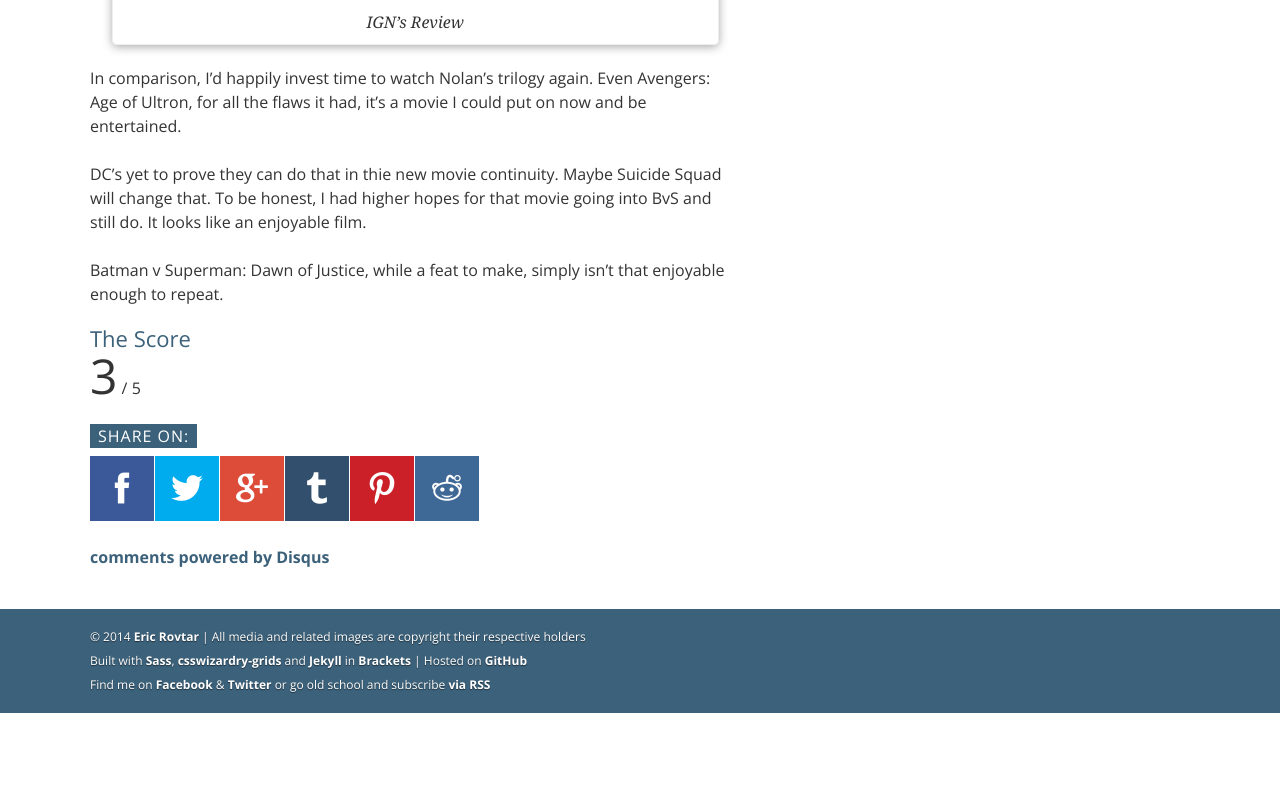
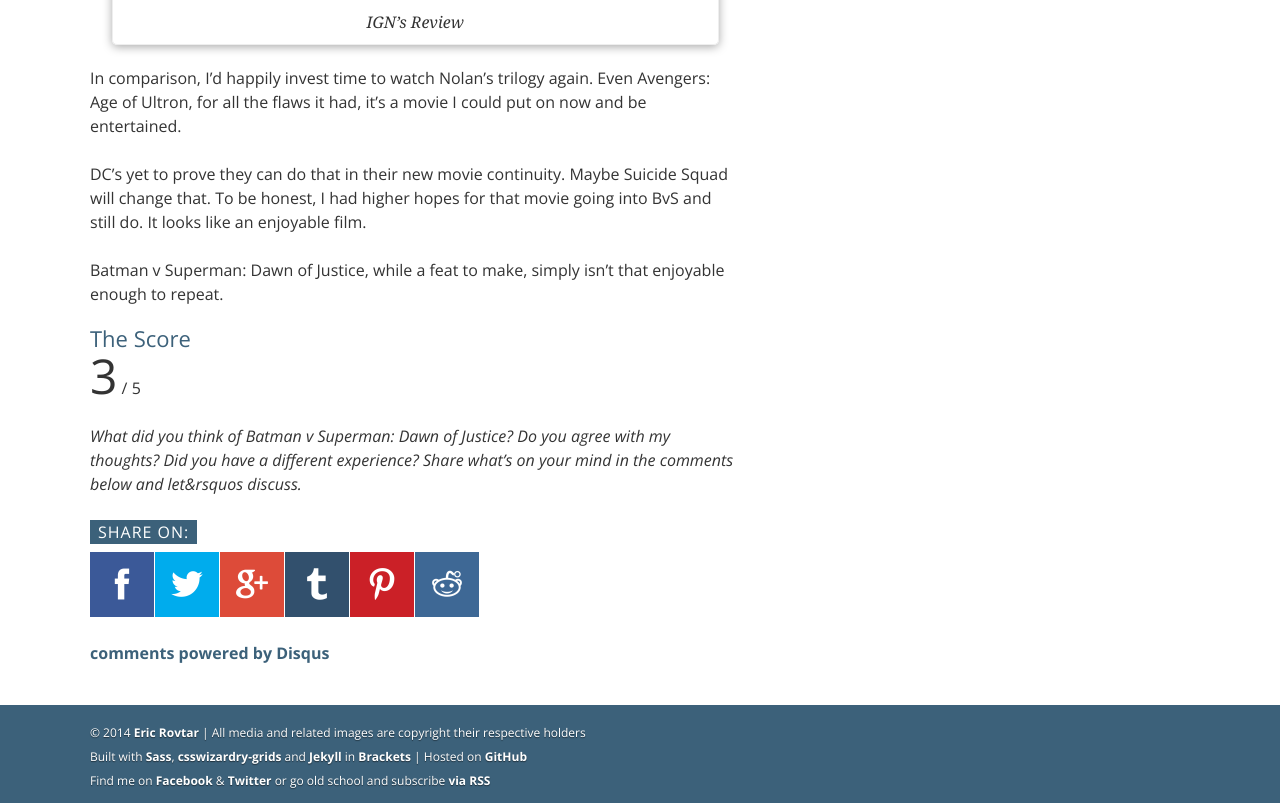
Before and after one commit to ericrovtar/ericrovtar.github.io, a Jekyll site: the page built from _posts/2016-03-25-bvs.md, in a window 1280 px wide and 900 px high, scrolled down 6141 px, cut to the strip 97-900 px from the top of the window. Built offline with Jekyll 4.4.1, drawn with Linux system fonts in a browser that asks for light colours; nearby versions of some CDN libraries; comment, search, counter and statistics services are not loaded; before the commit the page ends 6951 px from its top, so only the background shows below that.

Commit message:
Copy Edits

```diff
--- a/_posts/2016-03-25-bvs.md
+++ b/_posts/2016-03-25-bvs.md
@@ -132,9 +132,11 @@
 
 In comparison, I&rsquo;d happily invest time to watch Nolan&rsquo;s trilogy again. Even Avengers: Age of Ultron, for all the flaws it had, it&rsquo;s a movie I could put on now and be entertained.
 
-DC&rsquo;s yet to prove they can do that in thie new movie continuity. Maybe Suicide Squad will change that. To be honest, I had higher hopes for that movie going into BvS and still do. It looks like an enjoyable film.
+DC&rsquo;s yet to prove they can do that in their new movie continuity. Maybe Suicide Squad will change that. To be honest, I had higher hopes for that movie going into BvS and still do. It looks like an enjoyable film.
 
 Batman v Superman: Dawn of Justice, while a feat to make, simply isn&rsquo;t that enjoyable enough to repeat.
 
 <h2>The Score</h2>
 <span class="h1">3</span> / 5
+
+<i>What did you think of Batman v Superman: Dawn of Justice? Do you agree with my thoughts? Did you have a different experience? Share what&rsquo;s on your mind in the comments below and let&rsquos discuss.</i>
```
